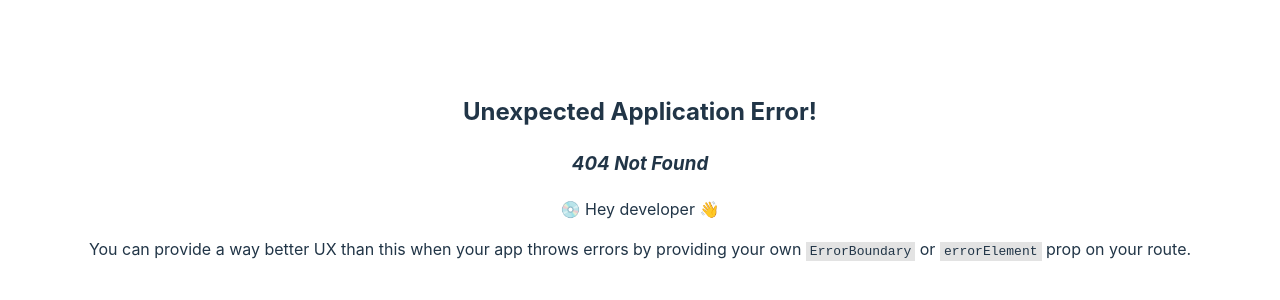
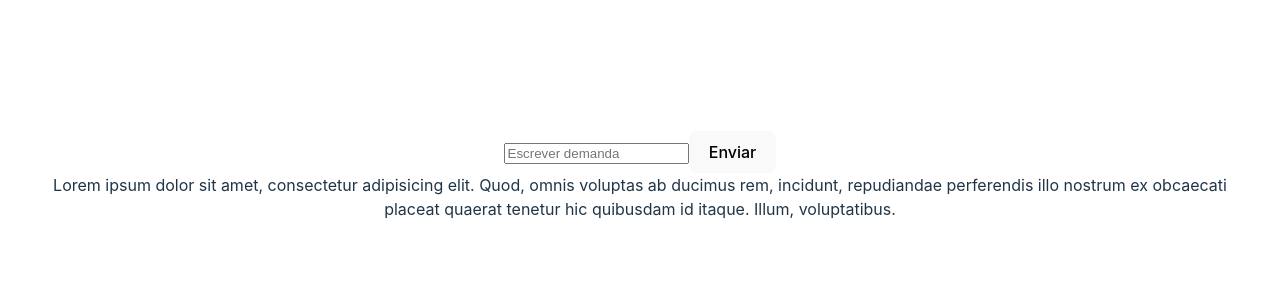
Before and after one commit to nadjiel/fixer-web, a React (Vite) app: page /demands in a window 1280 px wide. Before the commit this address had no page. Shown: the part 224-524 px from the top of the page. Built offline with nearby package versions, Linux system fonts and the light colour scheme; data requests are answered from the project's data file.

Commit message:
create demands page

```diff
--- /dev/null
+++ b/src/components/DemandInput.jsx
@@ -0,0 +1,8 @@
+export function DemandInput() {
+  return (
+    <form>
+      <input type="text" placeholder="Escrever demanda" />
+      <button>Enviar</button>
+    </form>
+  );
+}
--- /dev/null
+++ b/src/components/DemandItem.jsx
@@ -0,0 +1,3 @@
+export function DemandItem({ demand }) {
+  return <div>{demand.content}</div>;
+}
--- /dev/null
+++ b/src/components/DemandList.jsx
@@ -0,0 +1,11 @@
+import { DemandItem } from "./DemandItem";
+
+export function DemandList({ demands }) {
+  return (
+    <div>
+      {demands.map((demand) => {
+        return <DemandItem demand={demand} />;
+      })}
+    </div>
+  );
+}
--- /dev/null
+++ b/src/pages/DemandsPage.jsx
@@ -0,0 +1,25 @@
+import { useEffect, useState } from "react";
+import { api } from "../api";
+import { DemandInput } from "../components/DemandInput";
+import { DemandList } from "../components/DemandList";
+
+export function DemandsPage() {
+  const [demands, setDemands] = useState();
+
+  async function getDemands() {
+    const res = await api.get("/demands");
+    console.log(res.data);
+    setDemands(res.data);
+  }
+
+  useEffect(() => {
+    getDemands();
+  }, []);
+
+  return (
+    <div>
+      <DemandInput />
+      {demands ? <DemandList demands={demands} /> : <div>carregando</div>}
+    </div>
+  );
+}
```
Also changed, not shown: src/router.jsx (+6 -1 lines).
